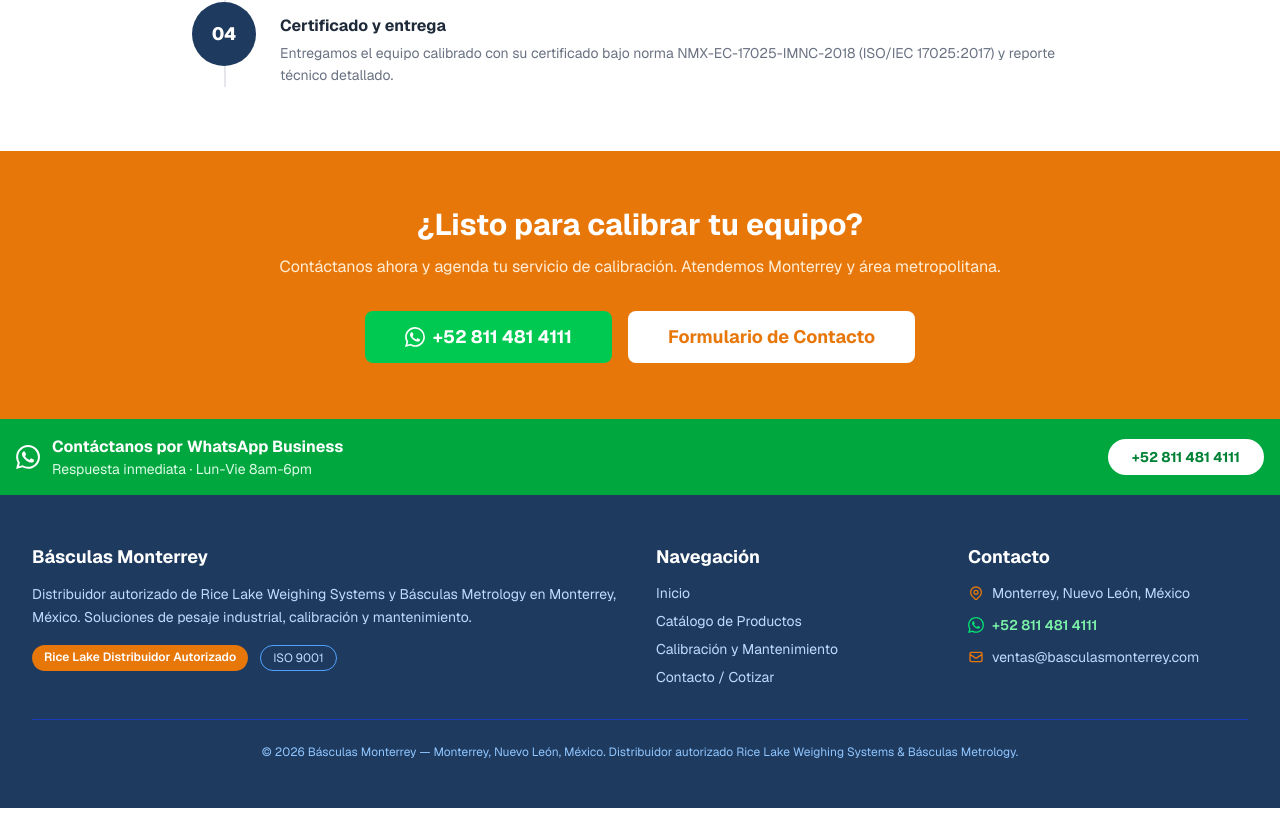
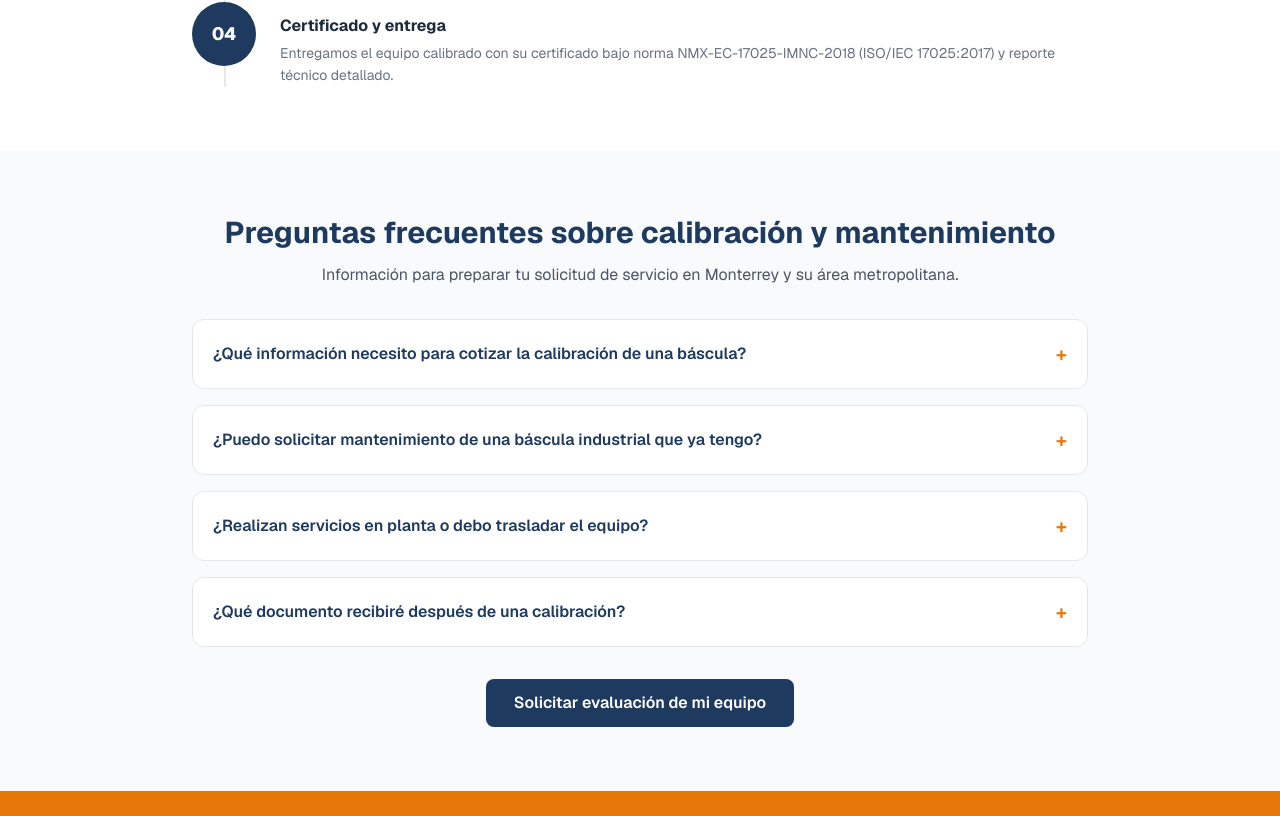
Before and after one commit to resortsbd-rgb/Basculas-Monterrey, a Next.js app: page /calibracion in a window 1280 px wide. Shown: the part 2384-3200 px from the top of the page. Built offline with nearby package versions, Linux system fonts and the light colour scheme.

Commit message:
feat: add service FAQs and qualified calibration quote CTA

```diff
--- a/src/app/calibracion/page.tsx
+++ b/src/app/calibracion/page.tsx
@@ -51,6 +51,25 @@ const normativas = [
   { clave: "NOM-011-SCFI-1994", titulo: "Instrumentos de pesaje de funcionamiento automático", alcance: "Verificadoras de peso y básculas de banda" },
   { clave: "NMX-EC-17025-IMNC-2018", titulo: "Calibración bajo norma NMX-EC-17025-IMNC-2018 (ISO/IEC 17025:2017)", alcance: "Requisitos para laboratorios de calibración y ensayo" },
   { clave: "ISO 9001:2015", titulo: "Sistema de Gestión de Calidad", alcance: "Procesos de calibración y mantenimiento" },
+];
+
+const preguntasFrecuentes = [
+  {
+    pregunta: "¿Qué información necesito para cotizar la calibración de una báscula?",
+    respuesta: "Comparte la marca y modelo, capacidad máxima, ubicación del equipo y el servicio que necesitas. Si tienes fotografías de la placa de datos o del indicador, pueden ayudar al diagnóstico inicial.",
+  },
+  {
+    pregunta: "¿Puedo solicitar mantenimiento de una báscula industrial que ya tengo?",
+    respuesta: "Sí. Puedes solicitar una evaluación de mantenimiento preventivo o correctivo. Indica el tipo de báscula, la falla o síntoma y dónde está instalada para determinar los siguientes pasos.",
+  },
+  {
+    pregunta: "¿Realizan servicios en planta o debo trasladar el equipo?",
+    respuesta: "La página contempla atención en sitio o taller. Confirma con el asesor la modalidad disponible para tu equipo, localidad y tipo de trabajo antes de programar el servicio.",
+  },
+  {
+    pregunta: "¿Qué documento recibiré después de una calibración?",
+    respuesta: "Solicita previamente el alcance, el tipo de informe o certificado ofrecido y los requisitos de trazabilidad o acreditación que exige tu empresa. La documentación aplicable depende del servicio contratado.",
+  },
 ];
 
 export default function CalibracionPage() {
@@ -175,6 +194,33 @@ export default function CalibracionPage() {
         </div>
       </section>
 
+      {/* Preguntas frecuentes orientadas a compradores industriales */}
+      <section className="py-16 px-4 bg-gray-50" aria-labelledby="preguntas-frecuentes">
+        <div className="max-w-4xl mx-auto">
+          <h2 id="preguntas-frecuentes" className="text-3xl font-bold text-[#1e3a5f] text-center mb-3">
+            Preguntas frecuentes sobre calibración y mantenimiento
+          </h2>
+          <p className="text-gray-600 text-center mb-8">
+            Información para preparar tu solicitud de servicio en Monterrey y su área metropolitana.
+          </p>
+          <div className="space-y-4">
+            {preguntasFrecuentes.map(({ pregunta, respuesta }) => (
+              <details key={pregunta} className="bg-white border border-gray-200 rounded-xl p-5 group">
+                <summary className="font-semibold text-[#1e3a5f] cursor-pointer list-none flex items-center justify-between gap-4">
+                  {pregunta}<span aria-hidden="true" className="text-[#e8770a] text-xl">+</span>
+                </summary>
+                <p className="text-gray-600 text-sm leading-relaxed mt-3">{respuesta}</p>
+              </details>
+            ))}
+          </div>
+          <div className="text-center mt-8">
+            <Link href="/contacto?producto=Calibraci%C3%B3n%20o%20mantenimiento%20industrial" className="inline-block bg-[#1e3a5f] hover:bg-[#0d2844] text-white font-semibold px-7 py-3 rounded-lg">
+              Solicitar evaluación de mi equipo
+            </Link>
+          </div>
+        </div>
+      </section>
+
       {/* CTA final */}
       <section className="bg-[#e8770a] text-white py-14 px-4">
         <div className="max-w-3xl mx-auto text-center">
```
